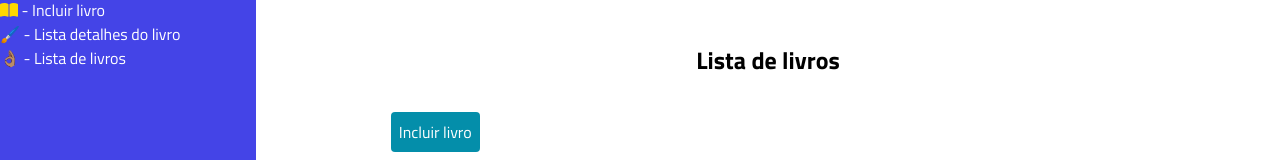
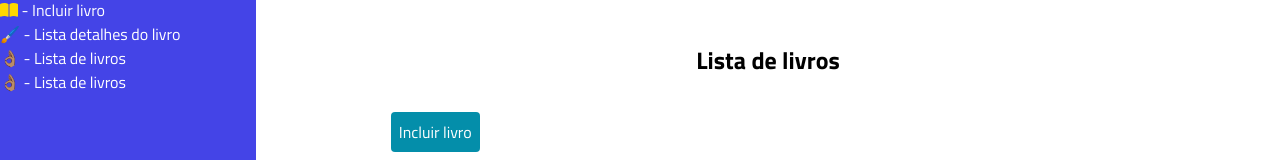
Before and after one commit to Suriel-dos-Reis/Projeto_Livraria_MERN, a React (Vite) app in the folder client/: page / in a window 1280 px wide. Shown: the part 317-477 px from the top of the page. Built offline with nearby package versions, Linux system fonts and the light colour scheme; no server answers.

Commit message:
Primeiro teste de hoje 21/11/2025

```diff
--- a/client/src/components/Menu.jsx
+++ b/client/src/components/Menu.jsx
@@ -24,6 +24,9 @@ function Menu({ toggleSidebar }) {
                 <li>
                     <Link to="/ShowBookList">👌🏽 - Lista de livros</Link>
                 </li>
+                <li>
+                    <Link to="/">👌🏽 - Lista de livros</Link>
+                </li>
             </nav>
         </div>
     );
```
Also changed, not shown: client/src/components/Datatable.jsx (+14 -5 lines).
